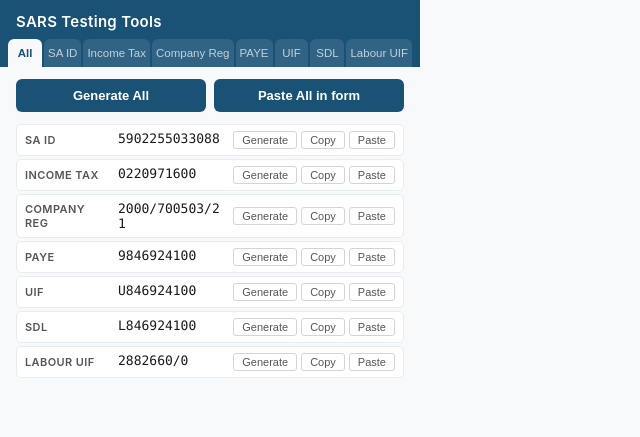
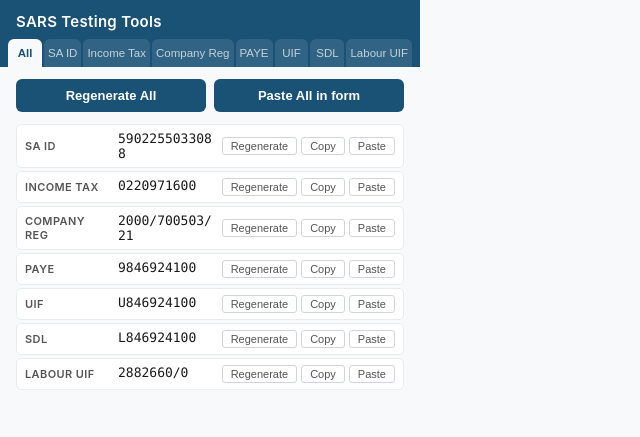
Before and after one commit to penkin/SARS-Testing-Tools-Browser-Extension, a website with bundled scripts: page popup.html in a window 1280 px wide. Shown: the whole page, without its empty margins (0-640 px from the left). Built offline with nearby package versions, Linux system fonts and the light colour scheme.

Commit message:
ui: rename Generate buttons to Regenerate

```diff
--- a/popup.html
+++ b/popup.html
@@ -26,7 +26,7 @@
     <!-- All Panel -->
     <div class="panel active" id="panel-all" role="tabpanel">
       <div class="all-actions">
-        <button class="btn-generate-all">Generate All</button>
+        <button class="btn-generate-all">Regenerate All</button>
         <button class="btn-paste-all">Paste All in form</button>
       </div>
       <div class="all-rows">
@@ -34,7 +34,7 @@
           <div class="all-row-label">SA ID</div>
           <div class="all-row-value" data-empty="—"></div>
           <div class="all-row-actions">
-            <button class="btn-row-generate">Generate</button>
+            <button class="btn-row-generate">Regenerate</button>
             <button class="btn-row-copy" disabled>Copy</button>
             <button class="btn-row-paste" disabled>Paste</button>
           </div>
@@ -43,7 +43,7 @@
           <div class="all-row-label">Income Tax</div>
           <div class="all-row-value" data-empty="—"></div>
           <div class="all-row-actions">
-            <button class="btn-row-generate">Generate</button>
+            <button class="btn-row-generate">Regenerate</button>
             <button class="btn-row-copy" disabled>Copy</button>
             <button class="btn-row-paste" disabled>Paste</button>
           </div>
@@ -52,7 +52,7 @@
           <div class="all-row-label">Company Reg</div>
           <div class="all-row-value" data-empty="—"></div>
           <div class="all-row-actions">
-            <button class="btn-row-generate">Generate</button>
+            <button class="btn-row-generate">Regenerate</button>
             <button class="btn-row-copy" disabled>Copy</button>
             <button class="btn-row-paste" disabled>Paste</button>
           </div>
@@ -61,7 +61,7 @@
           <div class="all-row-label">PAYE</div>
           <div class="all-row-value" data-empty="—"></div>
           <div class="all-row-actions">
-            <button class="btn-row-generate">Generate</button>
+            <button class="btn-row-generate">Regenerate</button>
             <button class="btn-row-copy" disabled>Copy</button>
             <button class="btn-row-paste" disabled>Paste</button>
           </div>
@@ -70,7 +70,7 @@
           <div class="all-row-label">UIF</div>
           <div class="all-row-value" data-empty="—"></div>
           <div class="all-row-actions">
-            <button class="btn-row-generate">Generate</button>
+            <button class="btn-row-generate">Regenerate</button>
             <button class="btn-row-copy" disabled>Copy</button>
             <button class="btn-row-paste" disabled>Paste</button>
           </div>
@@ -79,7 +79,7 @@
           <div class="all-row-label">SDL</div>
           <div class="all-row-value" data-empty="—"></div>
           <div class="all-row-actions">
-            <button class="btn-row-generate">Generate</button>
+            <button class="btn-row-generate">Regenerate</button>
             <button class="btn-row-copy" disabled>Copy</button>
             <button class="btn-row-paste" disabled>Paste</button>
           </div>
@@ -88,7 +88,7 @@
           <div class="all-row-label">Labour UIF</div>
           <div class="all-row-value" data-empty="—"></div>
           <div class="all-row-actions">
-            <button class="btn-row-generate">Generate</button>
+            <button class="btn-row-generate">Regenerate</button>
             <button class="btn-row-copy" disabled>Copy</button>
             <button class="btn-row-paste" disabled>Paste</button>
           </div>
@@ -141,7 +141,7 @@
           </label>
         </div>
       </div>
-      <button class="btn-generate" data-generator="sa-id">Generate</button>
+      <button class="btn-generate" data-generator="sa-id">Regenerate</button>
       <div class="results" id="results-sa-id"></div>
     </div>
 
@@ -170,7 +170,7 @@
           </label>
         </div>
       </div>
-      <button class="btn-generate" data-generator="income-tax">Generate</button>
+      <button class="btn-generate" data-generator="income-tax">Regenerate</button>
       <div class="results" id="results-income-tax"></div>
     </div>
 
@@ -218,7 +218,7 @@
           </label>
         </div>
       </div>
-      <button class="btn-generate" data-generator="company-reg">Generate</button>
+      <button class="btn-generate" data-generator="company-reg">Regenerate</button>
       <div class="results" id="results-company-reg"></div>
     </div>
 
@@ -248,7 +248,7 @@
           </label>
         </div>
       </div>
-      <button class="btn-generate" data-generator="paye">Generate</button>
+      <button class="btn-generate" data-generator="paye">Regenerate</button>
       <div class="results" id="results-paye"></div>
     </div>
 
@@ -267,7 +267,7 @@
           </label>
         </div>
       </div>
-      <button class="btn-generate" data-generator="uif">Generate</button>
+      <button class="btn-generate" data-generator="uif">Regenerate</button>
       <div class="results" id="results-uif"></div>
     </div>
 
@@ -286,7 +286,7 @@
           </label>
         </div>
       </div>
-      <button class="btn-generate" data-generator="sdl">Generate</button>
+      <button class="btn-generate" data-generator="sdl">Regenerate</button>
       <div class="results" id="results-sdl"></div>
     </div>
 
@@ -305,7 +305,7 @@
           </label>
         </div>
       </div>
-      <button class="btn-generate" data-generator="labour-uif">Generate</button>
+      <button class="btn-generate" data-generator="labour-uif">Regenerate</button>
       <div class="results" id="results-labour-uif"></div>
     </div>
   </div>
```
